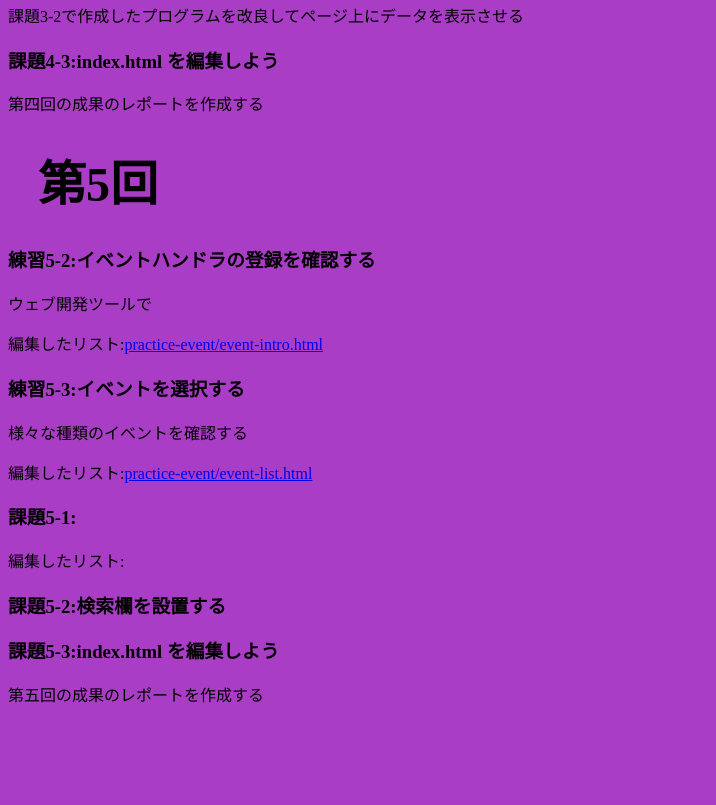
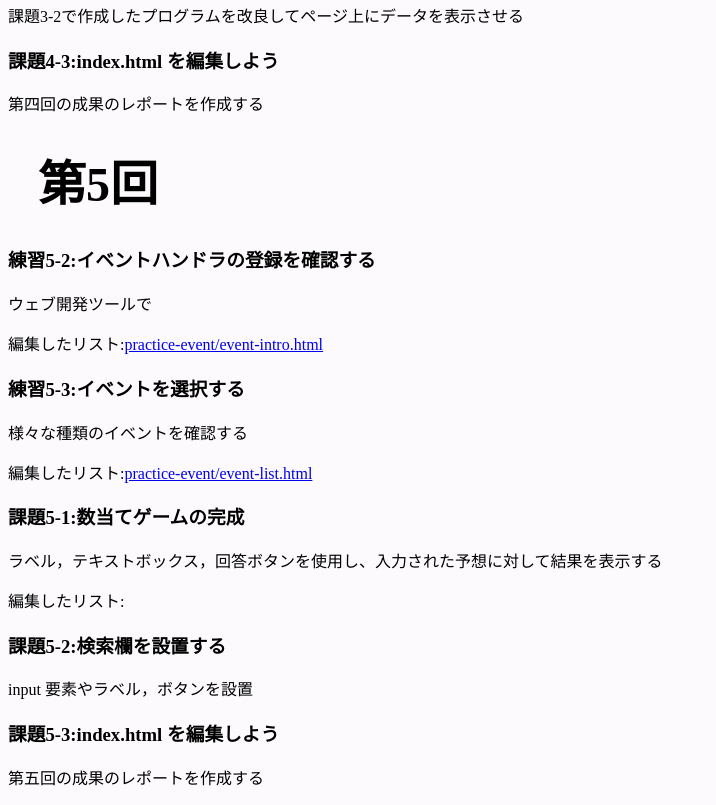
Before and after one commit to G184762021/medialabo, a plain HTML site: page index.html in a window 1280 px wide. Shown: the part 3395-4200 px from the top of the page, without its empty margins (0-716 px from the left). Before the commit the page ends 4117 px from the top, so only its background shows below. Drawn offline with Linux system fonts and the light colour scheme.

Commit message:
aaaaaaaaa

```diff
--- a/index.html
+++ b/index.html
@@ -124,12 +124,12 @@
     <p>様々な種類のイベントを確認する</p>
     <p>編集したリスト:<a href="practice-event/event-list.html" target="_blank" >practice-event/event-list.html</a></p>
 
-    <h3>課題5-1:</h3>
-    <p></p>
+    <h3>課題5-1:数当てゲームの完成</h3>
+    <p>ラベル，テキストボックス，回答ボタンを使用し、入力された予想に対して結果を表示する</p>
     <p>編集したリスト:<a href="" target="_blank" ></a></p>
 
     <h3>課題5-2:検索欄を設置する</h3>
-    <p></p>
+    <p>input 要素やラベル，ボタンを設置</p>
 
     <h3>課題5-3:index.html を編集しよう</h3>
     <p>第五回の成果のレポートを作成する</p>
--- a/project.css
+++ b/project.css
@@ -1,4 +1,4 @@
 body{
     font-style: italic;
-    background-color: rgb(197, 31, 197);
+    background-color: rgb(249, 247, 249);
 }
--- a/style.css
+++ b/style.css
@@ -1,5 +1,5 @@
 body{
-    background-color: rgb(170, 61, 197);
+    background-color: rgb(252, 250, 253);
 }
 h1 {
     font-size: 300%;
```
